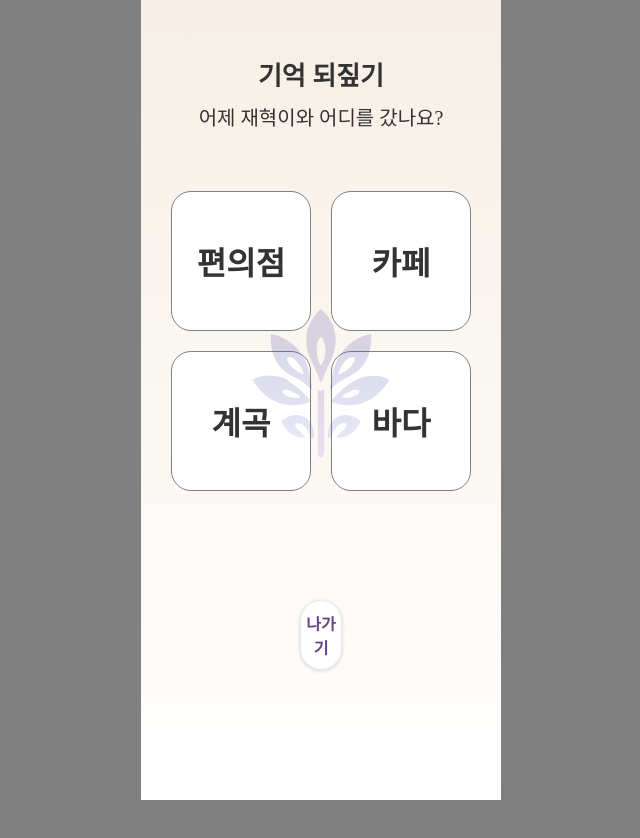
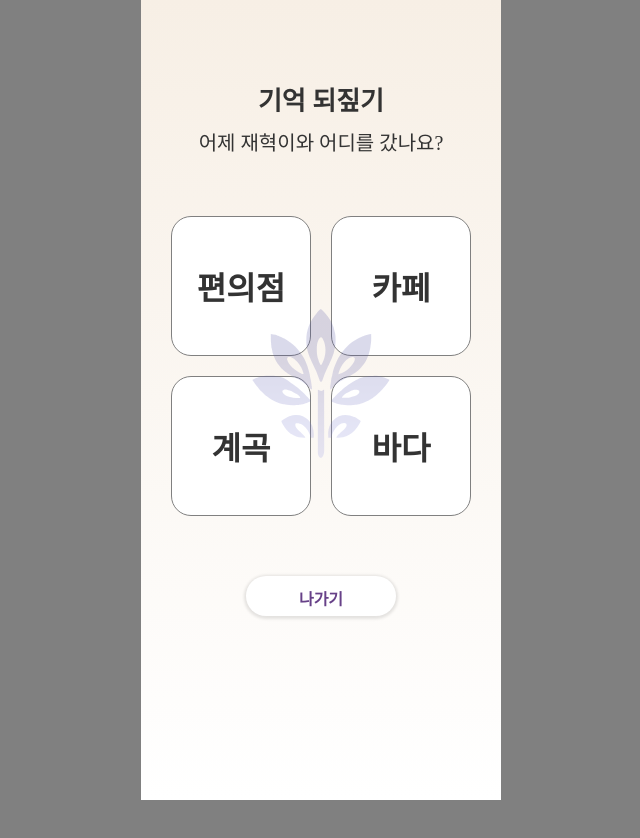
Before and after one commit to 9oormthon-univ/2024_DANPOONG_TEAM_18_FE, a React (Vite) app: page /diary/remind in a window 1280 px wide. Shown: the top 838 px of the page, without its empty margins (319-959 px from the left). Built offline with nearby package versions, Linux system fonts and the light colour scheme; no server answers; a web font is replaced by a local one.

Commit message:
fix: update memory remind page align

```diff
--- a/src/pages/RemindDiary.jsx
+++ b/src/pages/RemindDiary.jsx
@@ -59,12 +59,14 @@ const Wrapper = styled.div`
   display: flex;
   flex-direction: column;
   align-items: center;
-  padding: 55px 30px;
+  padding: 80px 30px;
   width: 100%;
   margin-bottom: 84px;
 
   Button {
     margin: 60px 130px 150px;
+    width: 150px;
+    height: 40px;
   }
 `;
 
@@ -72,18 +74,16 @@ const Title = styled.div`
   font-weight: 600;
   font-size: 26px;
   margin-bottom: 10px;
-
-
 `;
 
 
 const CardContainer = styled.div`
   display: flex;
-  height: 400px;
+  height: 300px;
   justify-content: center; /* 가로 방향 중앙 정렬 */
   align-items: center; /* 세로 방향 중앙 정렬 */
   width: 100%; /* 부모 요소 너비 */
-
+  margin-top: 50px;
 `;
 
 const CardGrid = styled.div`
```
